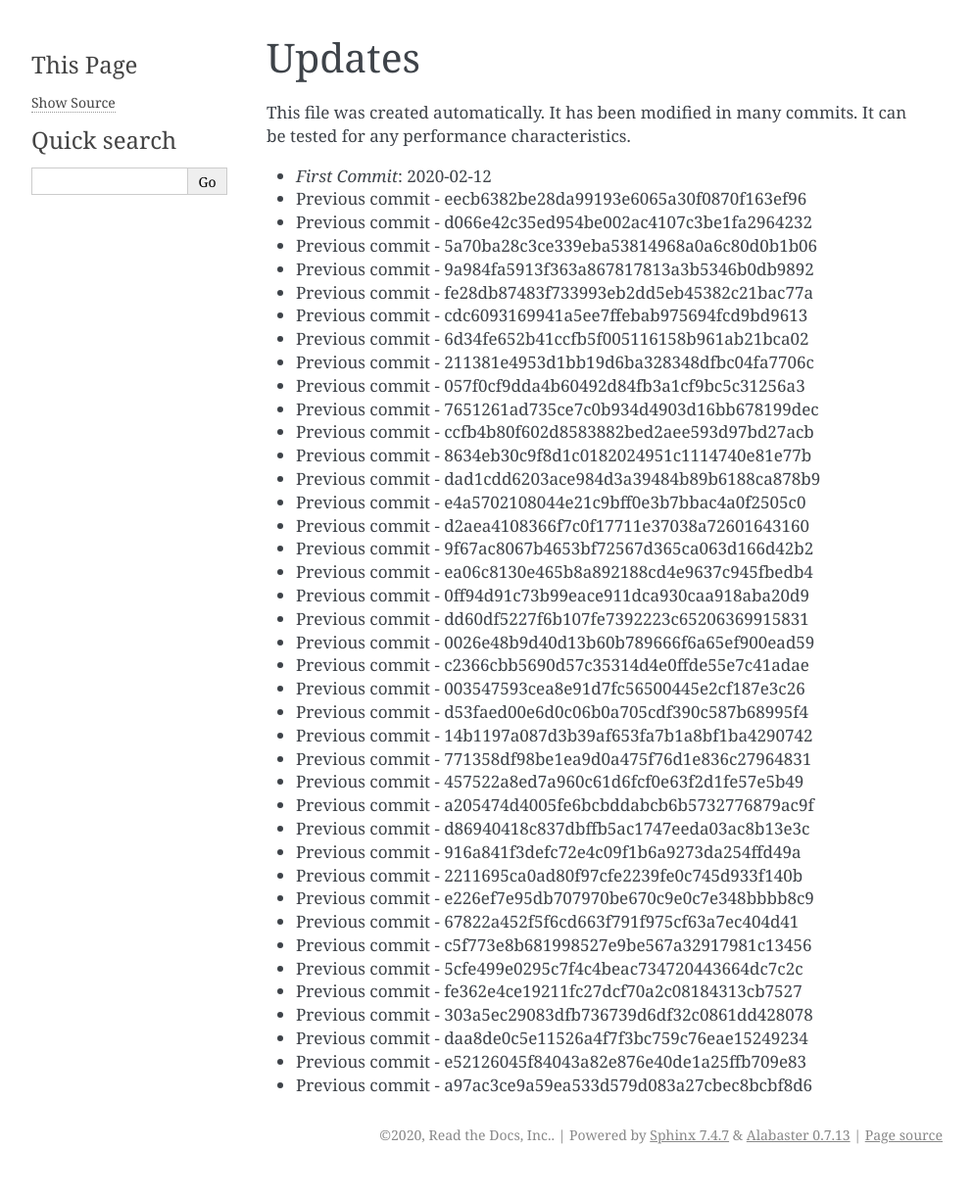
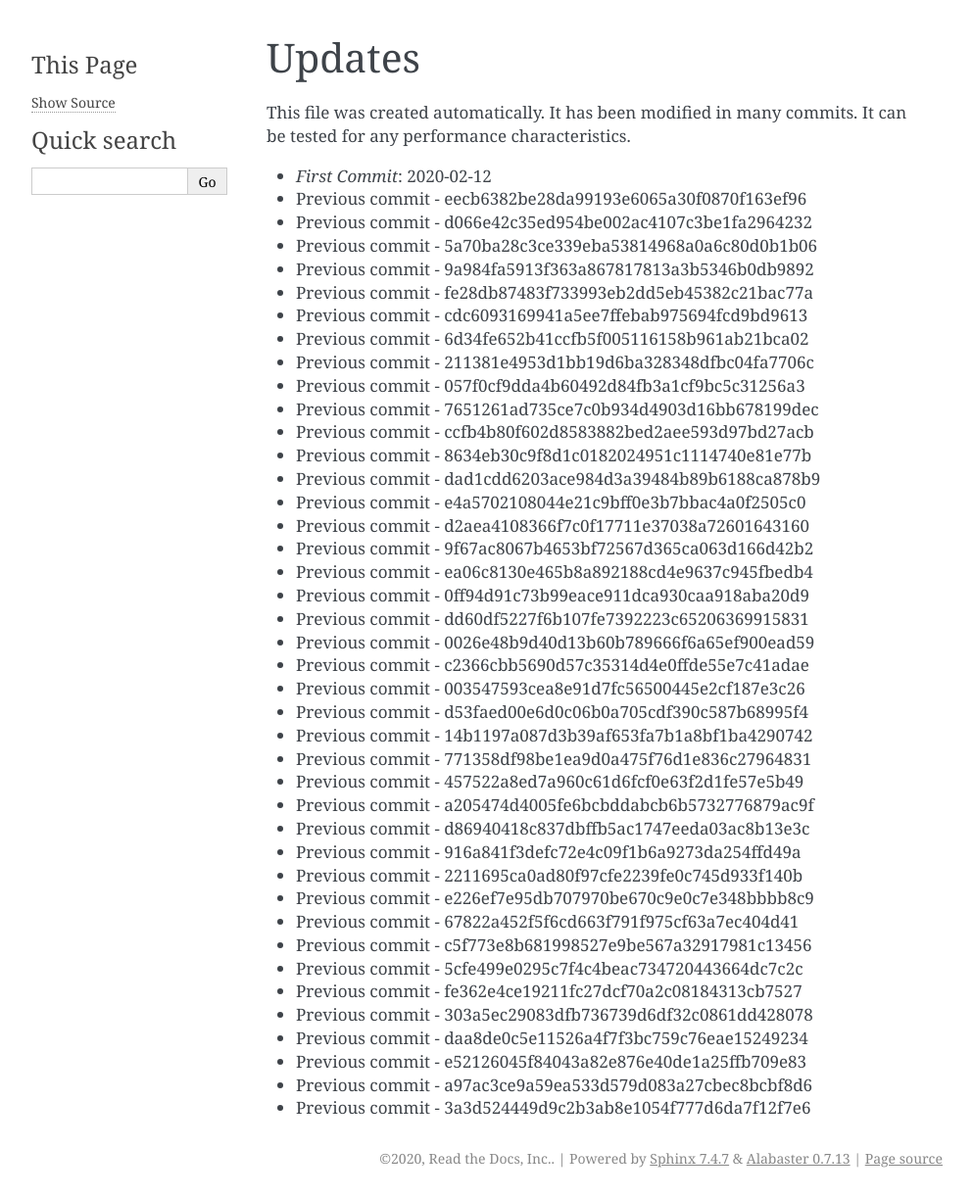
Before and after one commit to readthedocs/rtd-git-stresstest, a Sphinx documentation site: the page built from docs/updates.rst, in a window 1280 px wide. Shown: the whole page at 98% size, without its empty margins (148-1141 px from the left). Built offline with Sphinx 7.4.7, drawn with Linux system fonts in a browser that asks for light colours; before the commit the page ends 1198 px from its top, so only the background shows below that.

Commit message:
Generating commit from previous: 3a3d524449d9c2b3ab8e1054f777d6da7f12f7e6

```diff
--- a/docs/updates.rst
+++ b/docs/updates.rst
@@ -45,3 +45,4 @@ It can be tested for any performance characteristics.
 * Previous commit - daa8de0c5e11526a4f7f3bc759c76eae15249234
 * Previous commit - e52126045f84043a82e876e40de1a25ffb709e83
 * Previous commit - a97ac3ce9a59ea533d579d083a27cbec8bcbf8d6
+* Previous commit - 3a3d524449d9c2b3ab8e1054f777d6da7f12f7e6
```
